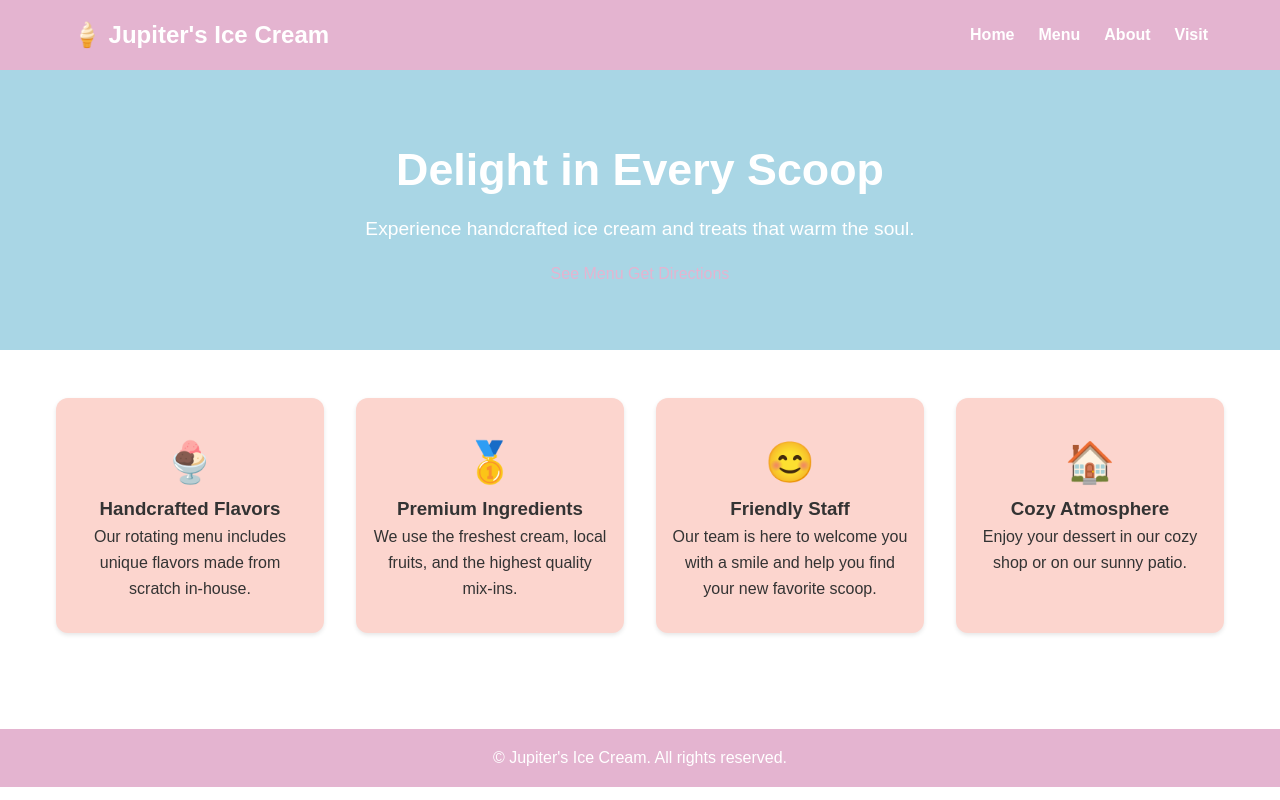
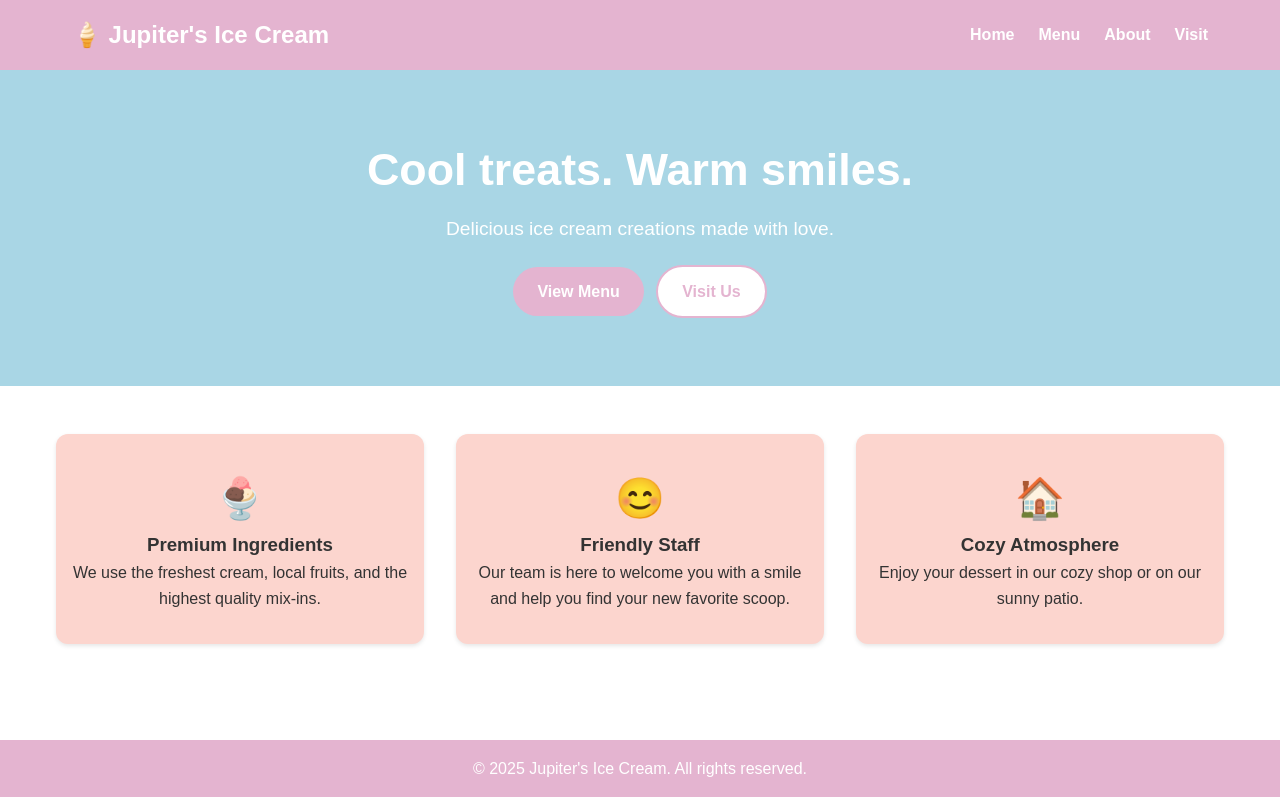
Before and after one commit to Yuremzx-stack/yuremzx-stack.github.io, a plain HTML site: page index.html in a window 1280 px wide. Drawn offline with Linux system fonts and the light colour scheme; files that its build step writes are made by us from their sources.

Commit message:
Fix HTML to use root-level styles.css and main.js; update 404 page

```diff
--- a/404.html
+++ b/404.html
@@ -4,9 +4,9 @@
   <meta charset="UTF-8">
   <meta name="viewport" content="width=device-width, initial-scale=1.0">
   <title>404 – Page Not Found</title>
-  <!-- Reference assets within docs folder for consistent styling -->
-  <link rel="stylesheet" href="./assets/styles.css">
-  <script src="./assets/main.js" defer></script>
+  <!-- Use root‑level CSS and JS so the page is styled properly on GitHub Pages -->
+  <link rel="stylesheet" href="styles.css">
+  <script src="main.js" defer></script>
 </head>
 <body>
   <header>
@@ -20,10 +20,10 @@
       </ul>
     </nav>
   </header>
-  <main class="not-found">
+  <main class="not-found" style="text-align: center; padding: 4rem 1rem;">
     <h1>Oops! Page not found.</h1>
     <p>We can't seem to find the page you're looking for.</p>
-    <a href="index.html" class="btn">Return Home</a>
+    <a href="index.html" class="btn-primary">Return Home</a>
   </main>
   <footer>
     <p>&copy; <span id="year"></span> Jupiter's Ice Cream. All rights reserved.</p>
--- a/index.html
+++ b/index.html
@@ -4,9 +4,9 @@
   <meta charset="UTF-8">
   <meta name="viewport" content="width=device-width, initial-scale=1.0">
   <title>Jupiter's Ice Cream</title>
-  <!-- Use relative paths to assets within the docs folder -->
-  <link rel="stylesheet" href="./assets/styles.css">
-  <script src="./assets/main.js" defer></script>
+  <!-- Updated to reference root-level CSS and JS since assets folder isn't used in GitHub upload -->
+  <link rel="stylesheet" href="styles.css">
+  <script src="main.js" defer></script>
 </head>
 <body>
   <header>
@@ -22,21 +22,16 @@
   </header>
   <main>
     <section class="hero">
-      <h1>Delight in Every Scoop</h1>
-      <p>Experience handcrafted ice cream and treats that warm the soul.</p>
+      <h1>Cool treats. Warm smiles.</h1>
+      <p>Delicious ice cream creations made with love.</p>
       <div class="hero-buttons">
-        <a href="menu.html" class="btn">See Menu</a>
-        <a href="visit.html" class="btn">Get Directions</a>
+        <a href="menu.html" class="btn-primary">View Menu</a>
+        <a href="visit.html" class="btn-secondary">Visit Us</a>
       </div>
     </section>
     <section class="features">
       <div class="feature">
         <span class="feature-icon">🍨</span>
-        <h3>Handcrafted Flavors</h3>
-        <p>Our rotating menu includes unique flavors made from scratch in-house.</p>
-      </div>
-      <div class="feature">
-        <span class="feature-icon">🥇</span>
         <h3>Premium Ingredients</h3>
         <p>We use the freshest cream, local fruits, and the highest quality mix-ins.</p>
       </div>
```
Also changed, not shown: about.html (+3 -3 lines), menu.html (+3 -3 lines), visit.html (+3 -3 lines).
